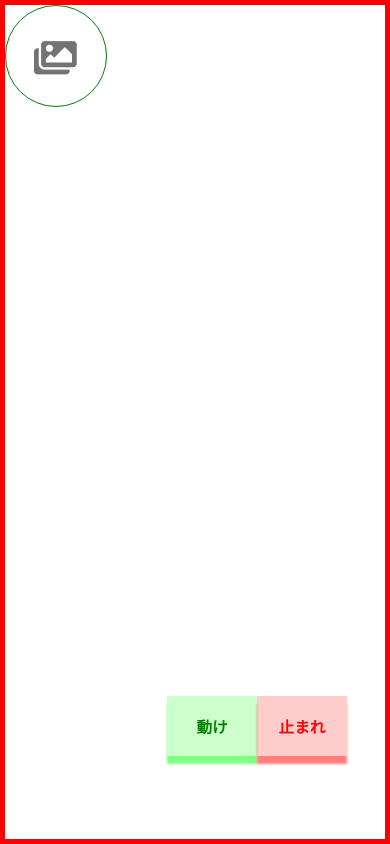
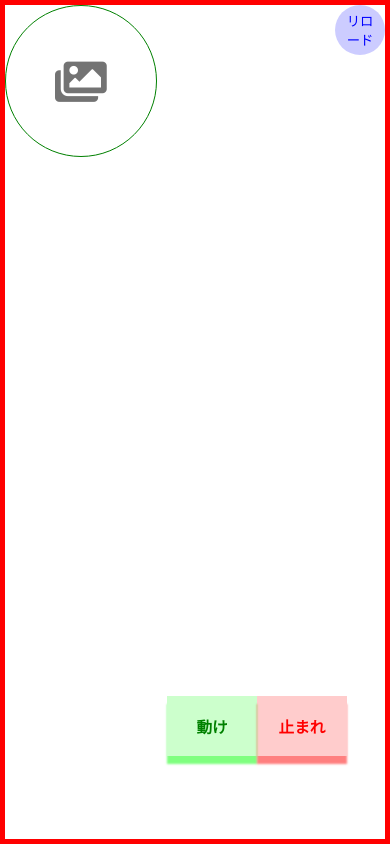
Before and after one commit to ameryu716/imgpinball, a plain HTML site: page ball.html in a window 390 px wide. Drawn offline with Linux system fonts and the light colour scheme.

Commit message:
retouch update

```diff
--- a/ball.css
+++ b/ball.css
@@ -91,22 +91,22 @@ body {
         border: solid 5px red;
     }
     #ball {
-        width: 100px;
-        height: 100px;
-        min-height: 100px;
-        min-width: 100px;
+        width: 150px;
+        height: 150px;
+        min-height: 150px;
+        min-width: 150px;
     }
     #ball img{
-        width: 100px;
-        height: 100px;
+        width: 150px;
+        height: 150px;
     }
     .imageplus-icon {
-        font-size: 32px;
+        font-size: 38px;
     }
     .imageicon {
-        font-size: 38px;
-        padding: 25px 0;
-        margin: 8px 28px;
+        font-size: 46px;
+        padding: 45px 0;
+        margin: 8px 49px;
     }
     #operator {
         position: absolute;
@@ -133,4 +133,15 @@ body {
         color: red;
         box-shadow: 0 8px 2px rgba(255,0,0,0.5);
     }
+    #reload {
+        position: absolute;
+        top: 0;
+        right: 0;
+        height: 50px;
+        width: 50px;
+        border-radius: 100%;
+        background-color: rgba(0,0,255,0.2);
+        border: none;
+        color: blue;
+    }
 }
--- a/ball.html
+++ b/ball.html
@@ -22,6 +22,7 @@
             <button id="move">動け</button>
             <button id="stop">止まれ</button>
         </div>
+        <button id="reload">リロード</button>
     </div>
     <script>
         if (navigator.userAgent.indexOf('iPhone') > 0 || navigator.userAgent.indexOf('iPad') > 0 || navigator.userAgent.indexOf('iPod') > 0 || navigator.userAgent.indexOf('Android') > 0) {
```
Also changed, not shown: mball.js (+6 -2 lines).
